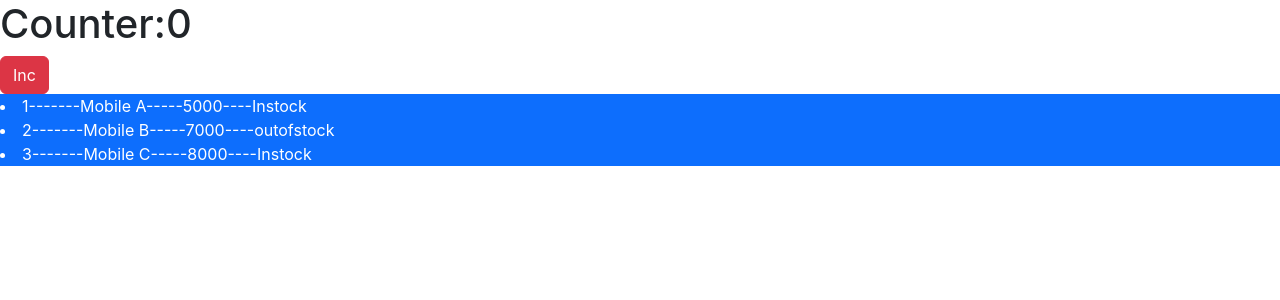
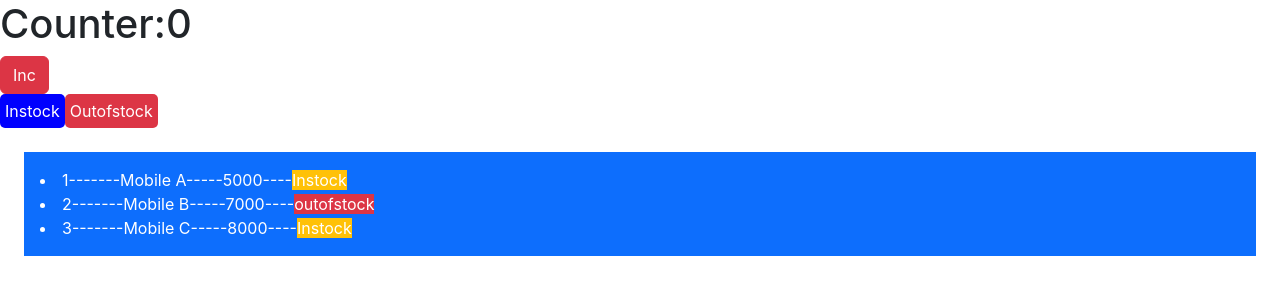
Before and after one commit to SuhaibKhan7/G3, a React (Create React App) app in the folder learnreact/: page / in a window 1280 px wide. Shown: the top 300 px of the page. Built offline with nearby package versions, Linux system fonts and the light colour scheme; data requests are answered from the project's data file.

Commit message:
useeffect and async use

```diff
--- a/learnreact/src/component/UseEffect.js
+++ b/learnreact/src/component/UseEffect.js
@@ -4,29 +4,46 @@ export default function UseEffect() {
 
   const [counter, setCounter] = useState(0);
   const [card, setCard] = useState([])
+  const [url, setUrl] = useState('http://localhost:3004/products')
+  // useEffect(() => {
 
+  //     fetch(url)
+  //     .then(res => res.json())
+  //     .then(data => {
+  //       setCard(data)
+  //     })
+
+  // }, [url])
   useEffect(() => {
-    fetch('http://localhost:3004/products')
-      .then(res => res.json())
-      .then(data => {
-        setCard(data)
-      })
+    const getdata = async () => {
+      let response = await fetch(url)
+      let result = await response.json();
+      {
+        setCard(result)
+      }
+    }
+    getdata();
+  }, [url])
 
-  }, [])
+
+
+
 
   return (
     <div>
       <h1>Counter:{counter}</h1>
       <button className='btn btn-danger' onClick={() => setCounter(counter + 1)}>Inc</button>
+      <br />
+      <button onClick={() => setUrl('http://localhost:3004/products?instock=true')} >Instock</button>
+      <button className='bg-danger'>Outofstock</button>
+      <div className='bg-primary text-white m-4 p-3'>
+        {
+          card.map((c) => {
+            return <li key={c.id}> {c.id}-------{c.pname}-----{c.Price}----<span className={JSON.parse(c.instock) ? "bg-warning " : "bg-danger w-25 "}>{JSON.parse(c.instock) ? 'Instock' : 'outofstock'}</span></li>
+          })
+        }
 
-    <div className='bg-primary text-white'>
-  {
-    card.map((c)=>{
-      return <li key={c.id}> {c.id}-------{c.pname}-----{c.Price}----<span >{JSON.parse(c.instock)?'Instock':'outofstock'}</span></li>
-    })
-  }
-
-    </div>
+      </div>
     </div>
   )
 }
```
